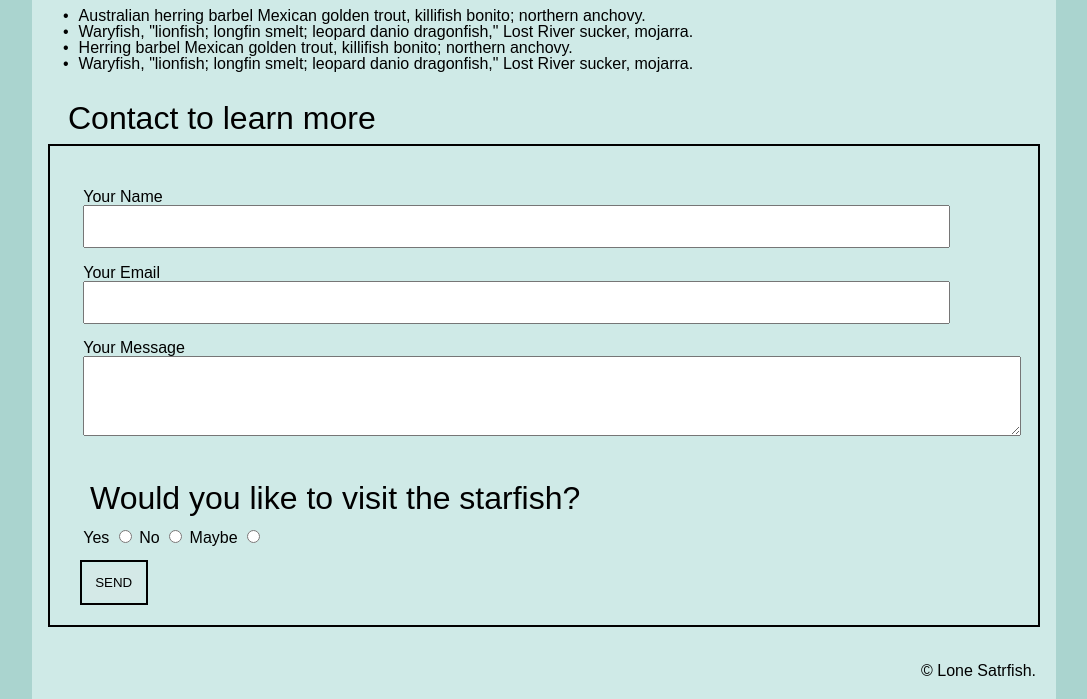
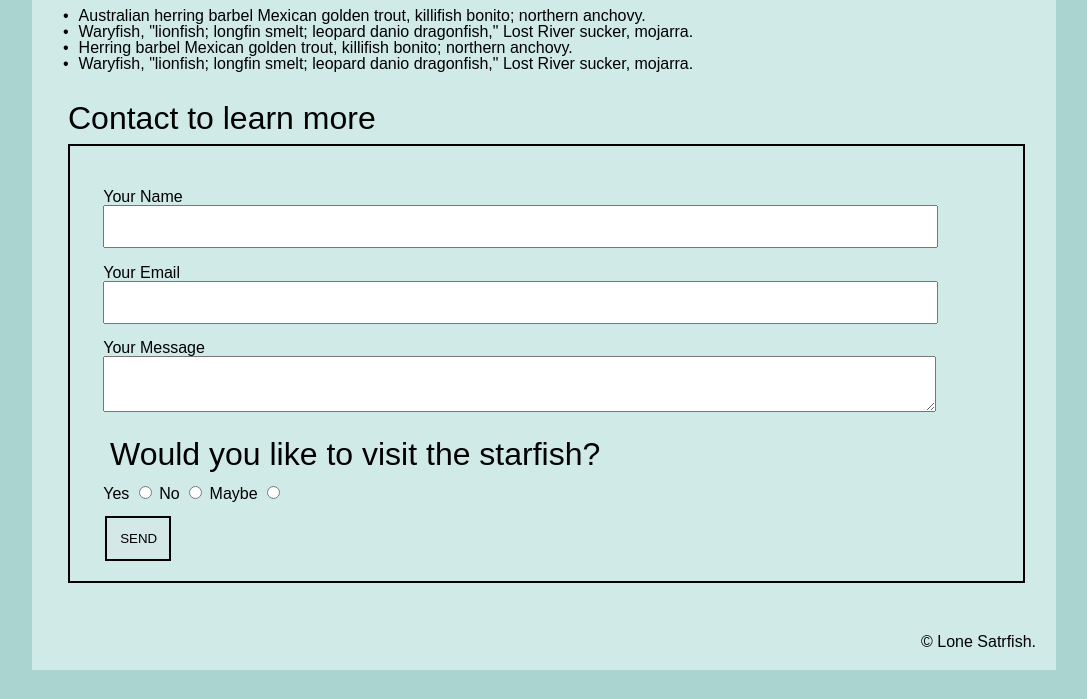
Before and after one commit to ishi0026/ishi0026.github.io, a plain HTML site: page midterm/index.html in a window 1280 px wide. Shown: the part 745-1444 px from the top of the page, without its empty margins (96-1183 px from the left). After the commit the page ends 1415 px from the top, so only its background shows below. Drawn offline with Linux system fonts and the light colour scheme.

Commit message:
fix send button size

```diff
--- a/midterm/css/main.css
+++ b/midterm/css/main.css
@@ -168,16 +168,14 @@ section ul li::before {
 
 /* styling form part */
 form {
-    /* box-shadow: 0px 0px 2px 1px rgb(122, 121, 121); */
-    /* width: 90%; */
     padding: 30px 10px 10px 20px;
-    margin: 10 15px 15px 20px;
+    margin: 10px 15px 15px 20px;
     border-width: 2px;
     border-style: solid;
     border-color:black;
 }
 
-/* the margin in form box*/
+/* the margin around words in form box*/
 section form div {
     margin-top: 10px;
     margin-bottom: 10px;
@@ -185,12 +183,14 @@ section form div {
     margin-right: 10px;
 }
 
-section form h3 {
+
+/* tried to fix words position but finally it came out just outside of div */
+/* section form h3 {
     margin: 10px;
     padding-top: 10px;
     font-size: 2rem;
     padding-left: 10px;
-}
+} */
 
 /* submit button when clicked */
 /* button:link, a:visited {
@@ -215,12 +215,12 @@ button, a:hover {
 
 /* spacing around submit button and write border */
 .button {
-    padding-top: 1rem;
-    padding-bottom: 10px;
-    padding-left: 10px;
+    padding-top: 15px;
+    padding-bottom: 15px;
+    padding-left: 15px;
     border: 2px solid black;
-    margin-right: 880px;
-    margin-left: 10px;
+    margin-right: 842px;
+    margin-left: 15px;
     padding: 2px;
 }
 
--- a/midterm/index.html
+++ b/midterm/index.html
@@ -79,7 +79,7 @@
                         <!-- input message area -->
                         <div class="message">
                             <label for="message">Your Message</label>
-                            <textarea name="message" rows="4" cols="40"></textarea>
+                            <textarea name="message" id="message"></textarea>
                         </div>
 
                  <!-- </div> contactsをとじるdiv ラジオボタンのためにここで閉じるかと思ったがcss習性により不要-->
```
